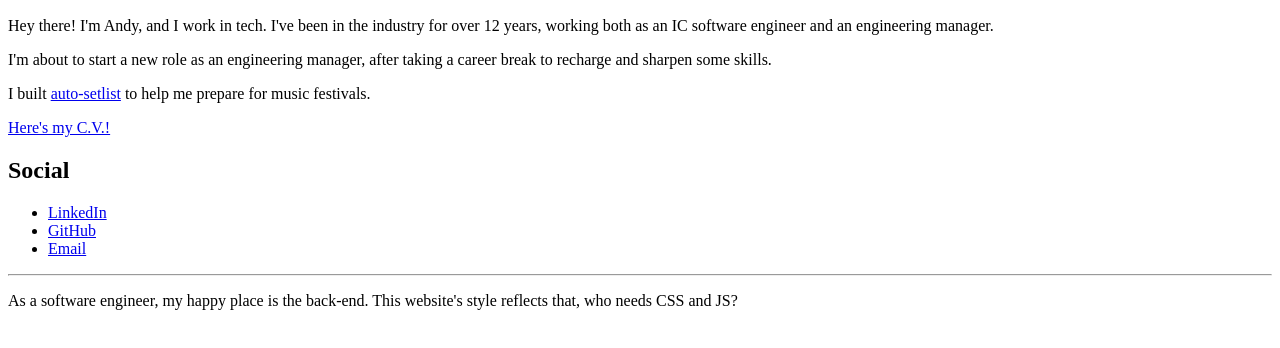
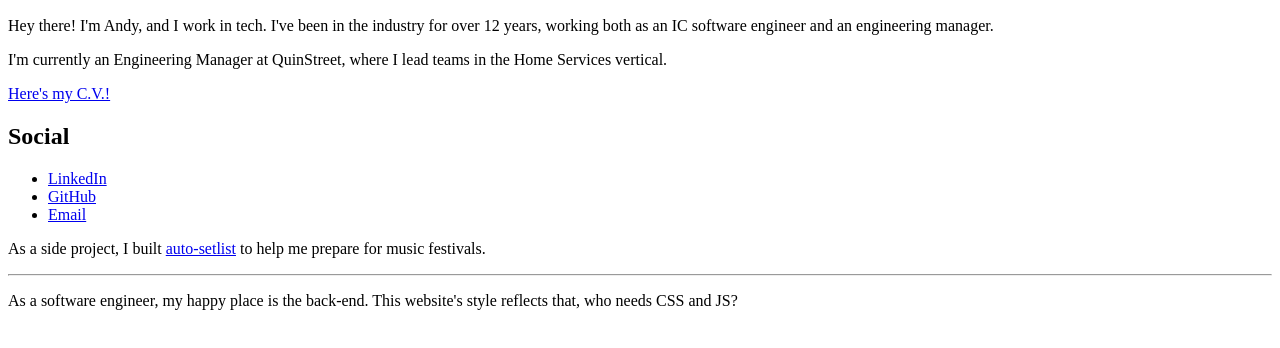
Before and after one commit to seekandystroy/seekandystroy.github.io, a plain HTML site: page index.html in a window 1280 px wide. Shown: the part 302-650 px from the top of the page. Drawn offline with Linux system fonts and the light colour scheme.

Commit message:
feat: add quinstreet as current occupation

```diff
--- a/index.html
+++ b/index.html
@@ -22,9 +22,7 @@
 
     <p>Hey there! I'm Andy, and I work in tech. I've been in the industry for over 12 years, working both as an IC software engineer and an engineering manager.</p>
 
-    <p>I'm about to start a new role as an engineering manager, after taking a career break to recharge and sharpen some skills.</p>
-
-    <p>I built <a href="https://github.com/seekandystroy/auto-setlist">auto-setlist</a> to help me prepare for music festivals.</p>
+    <p>I'm currently an Engineering Manager at QuinStreet, where I lead teams in the Home Services vertical.</p>
 
     <a href="./CV-AndyGoncalves.pdf">Here's my C.V.!</a>
 
@@ -36,6 +34,8 @@
         <li><a href="mailto:andygoncalves.pt@gmail.com">Email</a></li>
     </ul>
 
+    <p>As a side project, I built <a href="https://github.com/seekandystroy/auto-setlist">auto-setlist</a> to help me prepare for music festivals.</p>
+
     <hr>
 
     <p>As a software engineer, my happy place is the back-end. This website's style reflects that, who needs CSS and JS?
```
